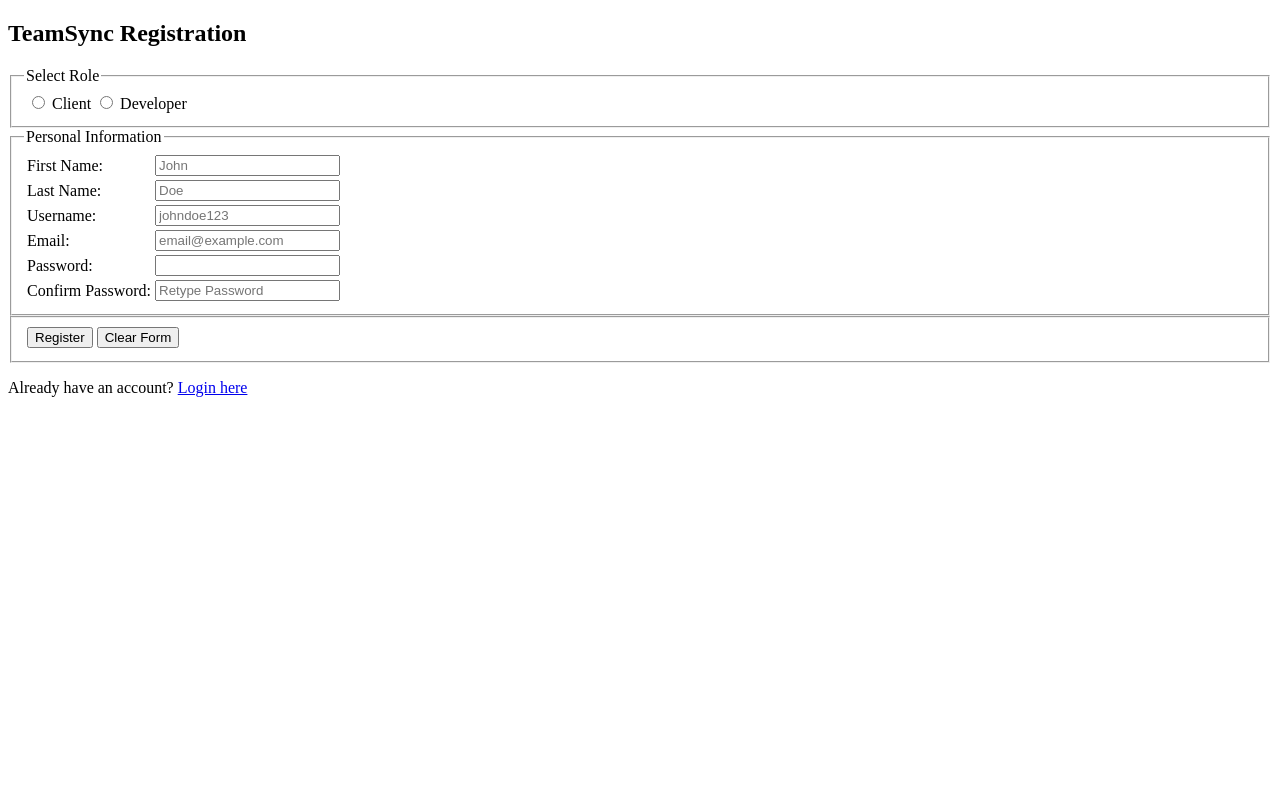
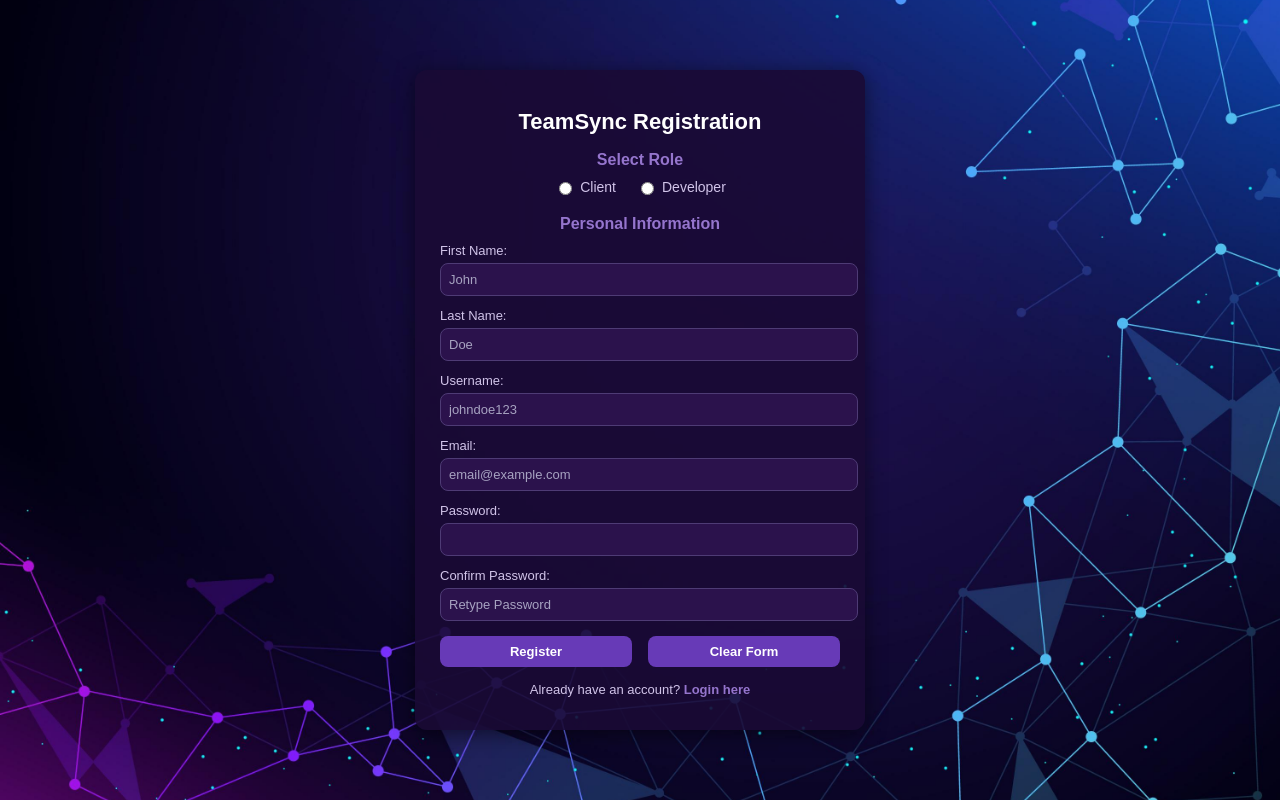
Before and after one commit to assadullaalgalib/TeamSync, a PHP site: page /view/user-registration.php in a window 1280 px wide. Run offline with PHP 8.4, Linux system fonts and the light colour scheme.

Commit message:
Registration form css

```diff
--- /dev/null
+++ b/css/user-registration.css
@@ -0,0 +1,148 @@
+/* Reset and Body Styling */
+body {
+    margin: 0;
+    padding: 0;
+    font-family: 'Arial', sans-serif;
+    background: url('../images/login background.jpg') no-repeat center center fixed;
+    background-size: cover;
+    height: 100vh;
+    display: flex;
+    justify-content: center;
+    align-items: center;
+}
+
+/* Registration Box Container */
+.registration-box {
+    background-color: rgba(26, 11, 53, 0.9);
+    border-radius: 12px;
+    box-shadow: 0px 4px 20px rgba(0, 0, 0, 0.5);
+    width: 400px;
+    padding: 20px 25px;
+    text-align: center;
+}
+
+/* Form Header */
+.registration-box h2 {
+    font-size: 22px;
+    font-weight: bold;
+    color: white;
+    margin-bottom: 15px;
+}
+
+.registration-box h3 {
+    font-size: 16px;
+    font-weight: bold;
+    color: #9575cd;
+    margin-bottom: 10px;
+    text-align: left;
+}
+
+/* Form Sections */
+.form-section {
+    margin-bottom: 15px;
+    text-align: left;
+}
+
+/* Role Selection Styling */
+.form-section .role-selection {
+    display: flex;
+    justify-content: center;
+    align-items: center;
+    gap: 20px;
+    margin-bottom: 20px;
+}
+
+.role-selection label {
+    font-size: 14px;
+    color: #d1c4e9;
+    display: flex;
+    align-items: center;
+}
+
+.form-section h3{
+    text-align: center;
+}
+.role-selection input[type="radio"] {
+    margin-right: 8px;
+}
+
+/* Input Group Styling */
+.input-group {
+    margin-bottom: 12px;
+}
+
+.input-group label {
+    display: block;
+    font-size: 13px;
+    color: #d1c4e9;
+    margin-bottom: 5px;
+}
+
+.input-group input {
+    width: 100%;
+    padding: 8px;
+    font-size: 13px;
+    border: 1px solid #4e3b75;
+    border-radius: 8px;
+    background-color: #2b124c;
+    color: white;
+    outline: none;
+    transition: all 0.3s;
+}
+
+.input-group input::placeholder {
+    color: #a7a3c1;
+}
+
+.input-group input:focus {
+    border-color: #7e57c2;
+    box-shadow: 0 0 8px rgba(126, 87, 194, 0.5);
+}
+
+.error-message {
+    font-size: 11px;
+    color: #ff6b6b;
+    margin-top: 3px;
+}
+
+/* Submission Section */
+.form-actions {
+    display: flex;
+    justify-content: space-between;
+    gap: 8px;
+}
+
+button {
+    width: 48%;
+    padding: 8px;
+    font-size: 13px;
+    font-weight: bold;
+    color: white;
+    background-color: #673ab7;
+    border: none;
+    border-radius: 8px;
+    cursor: pointer;
+    transition: background-color 0.3s;
+}
+
+button:hover {
+    background-color: #9575cd;
+}
+
+/* Footer Link */
+p {
+    margin-top: 15px;
+    font-size: 13px;
+    color: #d1c4e9;
+}
+
+p a {
+    color: #9575cd;
+    text-decoration: none;
+    font-weight: bold;
+    transition: color 0.3s;
+}
+
+p a:hover {
+    color: white;
+}
--- a/view/user-registration.php
+++ b/view/user-registration.php
@@ -15,31 +15,27 @@ if (sessionExists('errorMessages')) {
 ?>
 
 
-<!DOCTYPE html>
+<!-- <!DOCTYPE html>
 <html>
 <head>
     <title>TeamSync Registration</title>
-    <link rel="stylesheet" href="../css/styles.css">
     <script src="../js/scripts.js" defer></script>
 </head>
 <body>
     <h2>TeamSync Registration</h2>
-    <form id="registrationForm" action="../controller/user-registration-controller.php" method="POST" onsubmit="regValidate(event)">
+    <form id="registrationForm" action="../controller/user-registration-controller.php" method="POST" onsubmit="regValidate(event)"> -->
         <!-- Role Selection Section -->
-        <fieldset>
-            <legend>Select Role</legend>
+            <!-- <h3>Select Role</h3>
             <table>
                 <tr>
                     <td><input type="radio" id="role_client" name="role" value="client"> Client</td>
                     <td><input type="radio" id="role_developer" name="role" value="developer"> Developer</td>
                     <td><p class="error-message" id="roleError"></p></td>
                 </tr>
-            </table>
-        </fieldset>
+            </table> -->
 
         <!-- Personal Information Section -->
-        <fieldset>
-            <legend>Personal Information</legend>
+            <!-- <h3>Personal Information</h3>
             <table>
                 <tr>
                     <td>First Name:</td>
@@ -71,20 +67,89 @@ if (sessionExists('errorMessages')) {
                     <td><input type="password" id="confirmPassword" name="confirm_password" placeholder="Retype Password"></td>
                     <td><p class="error-message" id="confirmPasswordError"></p></td>
                 </tr>
-            </table>
-        </fieldset>
+            </table> -->
 
         <!-- Submission Section -->
-        <fieldset>
-            <table>
+            <!-- <table>
                 <tr>
                     <td><input type="submit" id="submitBtn" value="Register"></td>
                     <td><input type="reset" id="resetBtn" value="Clear Form"></td>
                 </tr>
             </table>
-        </fieldset>
     </form>
 
     <p>Already have an account? <a href="../view/user-login.php">Login here</a></p>
 </body>
+</html> -->
+
+<!DOCTYPE html>
+<html>
+<head>
+    <title>TeamSync Registration</title>
+    <link rel="stylesheet" href="../css/user-registration.css">
+    <script src="../js/scripts.js" defer></script>
+</head>
+<body>
+    <div class="registration-box">
+        <h2>TeamSync Registration</h2>
+        <form id="registrationForm" action="../controller/user-registration-controller.php" method="POST" onsubmit="regValidate(event)">
+            <!-- Role Selection Section -->
+            <div class="form-section">
+                <h3>Select Role</h3>
+                <div class="role-selection">
+                    <label>
+                        <input type="radio" id="role_client" name="role" value="client"> Client
+                    </label>
+                    <label>
+                        <input type="radio" id="role_developer" name="role" value="developer"> Developer
+                    </label>
+                </div>
+                <p class="error-message" id="roleError"></p>
+            </div>
+
+            <!-- Personal Information Section -->
+            <div class="form-section">
+                <h3>Personal Information</h3>
+                <div class="input-group">
+                    <label for="firstName">First Name:</label>
+                    <input type="text" id="firstName" name="first_name" placeholder="John">
+                    <p class="error-message" id="firstNameError"></p>
+                </div>
+                <div class="input-group">
+                    <label for="lastName">Last Name:</label>
+                    <input type="text" id="lastName" name="last_name" placeholder="Doe">
+                    <p class="error-message" id="lastNameError"></p>
+                </div>
+                <div class="input-group">
+                    <label for="username">Username:</label>
+                    <input type="text" id="username" name="username" placeholder="johndoe123">
+                    <p class="error-message" id="usernameError"></p>
+                </div>
+                <div class="input-group">
+                    <label for="emailAddress">Email:</label>
+                    <input type="email" id="emailAddress" name="email" placeholder="email@example.com">
+                    <p class="error-message" id="emailError"></p>
+                </div>
+                <div class="input-group">
+                    <label for="userPassword">Password:</label>
+                    <input type="password" id="userPassword" name="password">
+                    <p class="error-message" id="passwordError"></p>
+                </div>
+                <div class="input-group">
+                    <label for="confirmPassword">Confirm Password:</label>
+                    <input type="password" id="confirmPassword" name="confirm_password" placeholder="Retype Password">
+                    <p class="error-message" id="confirmPasswordError"></p>
+                </div>
+            </div>
+
+            <!-- Submission Section -->
+            <div class="form-actions">
+                <button type="submit" id="submitBtn">Register</button>
+                <button type="reset" id="resetBtn">Clear Form</button>
+            </div>
+        </form>
+
+        <p>Already have an account? <a href="../view/user-login.php">Login here</a></p>
+    </div>
+</body>
 </html>
```
Also changed, not shown: view/user-login.php (+0 -40 lines).
